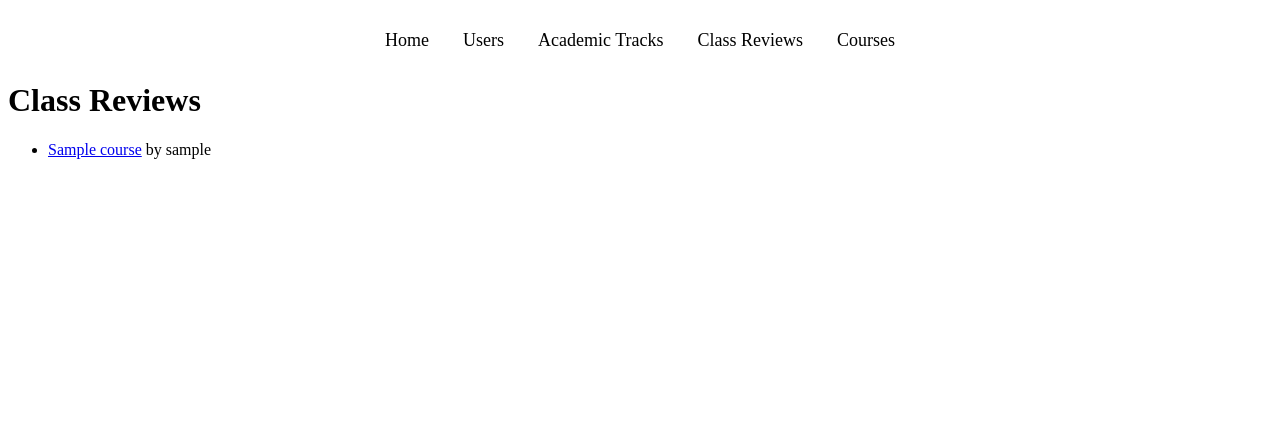
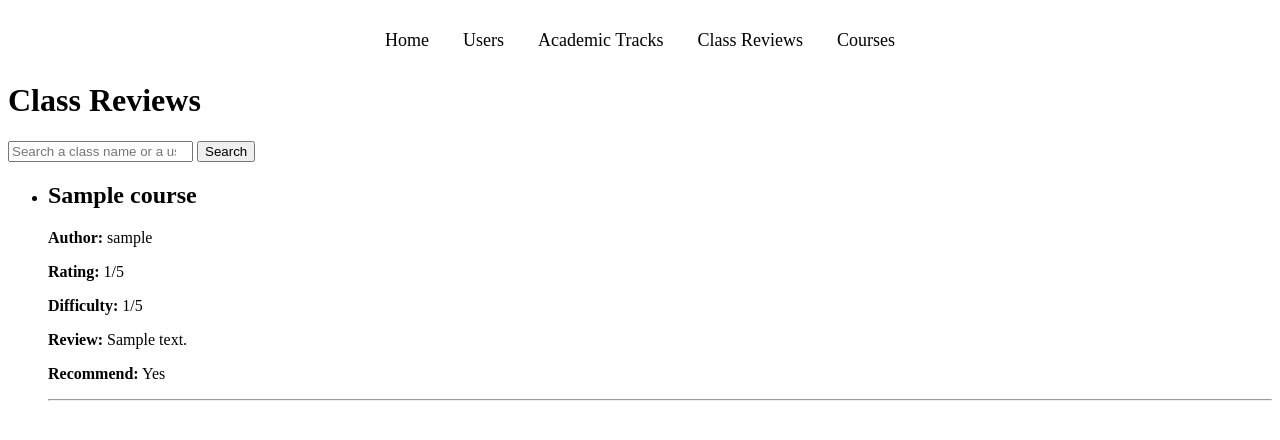
Before and after one commit to danayim03/cs412, a Django app: page /project/classreviews/ in a window 1280 px wide. Shown: the top 440 px of the page. Run offline with Django 5.2, Linux system fonts and the light colour scheme; tables that the repository leaves empty hold one stand-in row (values such as "Sample post").

Commit message:
Added a search bar to class review's list view. Instead of directing to a detail view, now the list view shows the detail reviews of every user.

```diff
--- a/project/templates/project/classreview_list.html
+++ b/project/templates/project/classreview_list.html
@@ -4,11 +4,24 @@
 
 {% block content %}
 <h1>Class Reviews</h1>
+
+<!-- Search Bar for Class Names -->
+<form action="{% url 'classreview_list' %}" method="GET">
+    <input type="search" name="class_search" placeholder="Search a class name or a username." aria-label="Search">
+    <button type="submit">Search</button>
+</form>
+
 <ul>
     {% for review in class_reviews %}
         <li>
-            <a href="{% url 'classreview_detail' pk=review.id %}">{{ review.course.course_name }}</a> by {{ review.author.username }}
+            <h2>{{ review.course.course_name }}</h2>
+            <p><strong>Author:</strong> {{ review.author.username }}</p>
+            <p><strong>Rating:</strong> {{ review.rating }}/5</p>
+            <p><strong>Difficulty:</strong> {{ review.difficulty }}/5</p>
+            <p><strong>Review:</strong> {{ review.review_text }}</p>
+            <p><strong>Recommend:</strong> {{ review.recommend_to_take|yesno:"Yes,No" }}</p>
         </li>
+        <hr>
     {% endfor %}
 </ul>
 {% endblock %}
--- a/project/urls.py
+++ b/project/urls.py
@@ -20,5 +20,5 @@ urlpatterns = [
 
     # Class Review routes
     path('classreviews/', views.ClassReviewListView.as_view(), name='classreview_list'),
-    path('classreviews/<int:pk>/', views.ClassReviewDetailView.as_view(), name='classreview_detail'),
+
 ]
--- a/project/views.py
+++ b/project/views.py
@@ -1,6 +1,7 @@
 from django.views.generic import ListView, DetailView, TemplateView
 from django.shortcuts import get_object_or_404
 from .models import User, Course, AcademicTrack, AcademicTrackCourse, ClassReview
+from django.db.models import Q
 
 
 # Home Page View
@@ -88,6 +89,17 @@ class ClassReviewListView(ListView):
     template_name = 'project/classreview_list.html'
     context_object_name = 'class_reviews'
 
+    def get_queryset(self):
+        queryset = super().get_queryset()
+        search_query = self.request.GET.get('class_search', '')
+        if search_query:
+            # Allows searching by course name or author username
+            queryset = queryset.filter(
+                Q(course__course_name__icontains=search_query) |
+                Q(author__username__icontains=search_query)
+            )
+        return queryset
+
 
 class ClassReviewDetailView(DetailView):
     model = ClassReview
```
